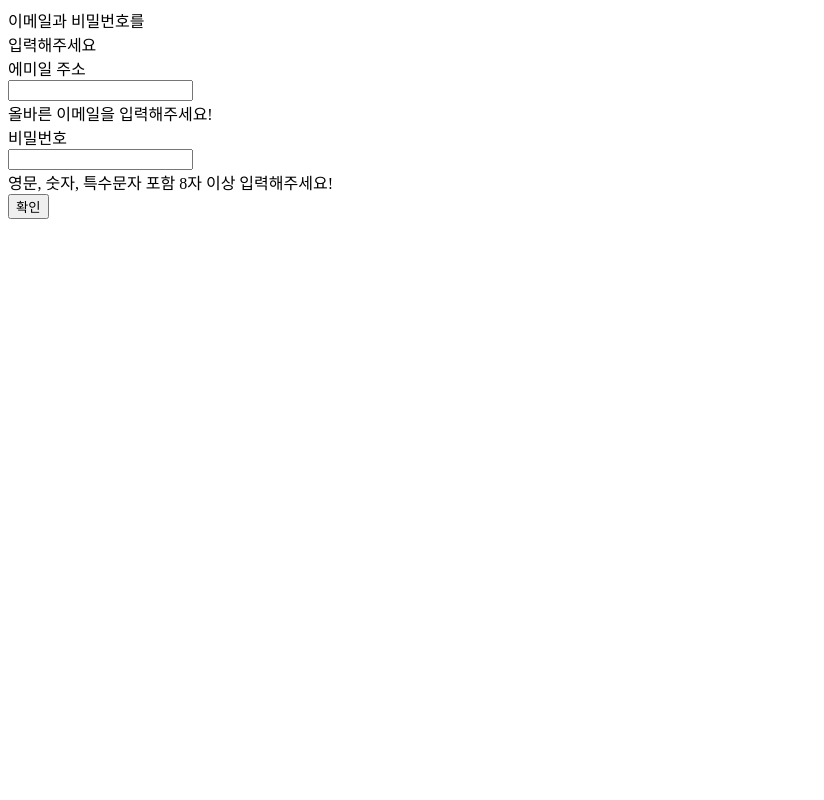
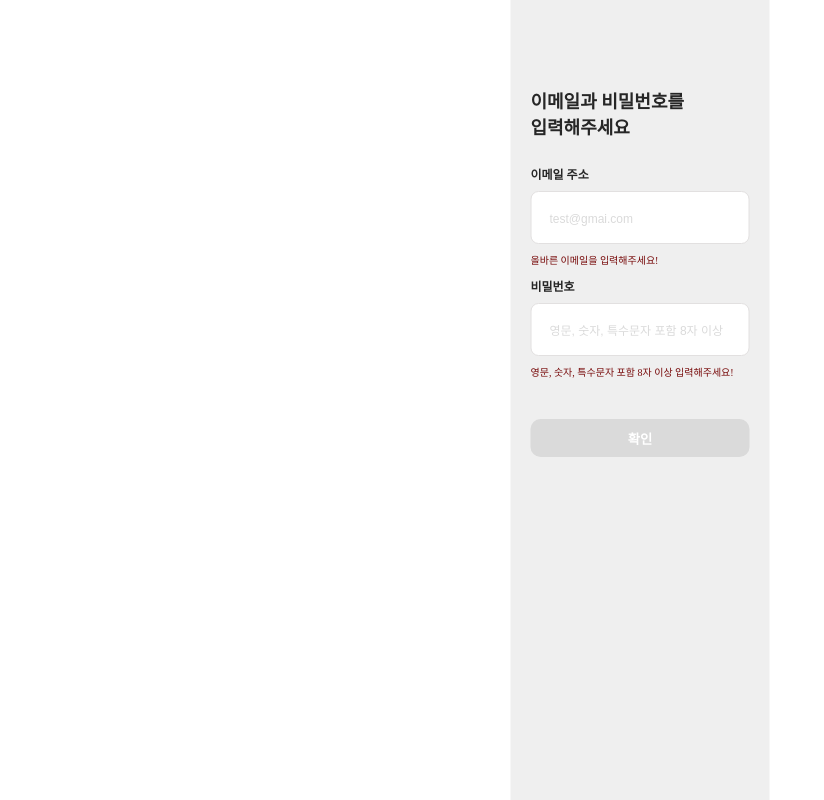
Before and after one commit to team-project-bulletin-board/front, a React (Create React App) app: page / in a window 1280 px wide. Shown: the whole page, without its empty margins (0-824 px from the left). Built offline with nearby package versions, Linux system fonts and the light colour scheme.

Commit message:
로그인 스타일링

```diff
--- a/src/App.css
+++ /dev/null
@@ -1,38 +0,0 @@
-.App {
-  text-align: center;
-}
-
-.App-logo {
-  height: 40vmin;
-  pointer-events: none;
-}
-
-@media (prefers-reduced-motion: no-preference) {
-  .App-logo {
-    animation: App-logo-spin infinite 20s linear;
-  }
-}
-
-.App-header {
-  background-color: #282c34;
-  min-height: 100vh;
-  display: flex;
-  flex-direction: column;
-  align-items: center;
-  justify-content: center;
-  font-size: calc(10px + 2vmin);
-  color: white;
-}
-
-.App-link {
-  color: #61dafb;
-}
-
-@keyframes App-logo-spin {
-  from {
-    transform: rotate(0deg);
-  }
-  to {
-    transform: rotate(360deg);
-  }
-}
--- a/src/App.js
+++ b/src/App.js
@@ -1,5 +1,5 @@
 import Login from "./Login";
-import './App.css';
+import './index.css';
 
 function App() {
   return (
--- a/src/Login.jsx
+++ b/src/Login.jsx
@@ -10,26 +10,29 @@
             </div>
 
             <div className="contentWrap">
-                <div className="inputTitle">에미일 주소</div>
+                <div className="inputTitle">이메일 주소</div>
                 <div className="inputWrap">
-                    <input className="input"/>
+                    <input className="input"
+                    placeholder="test@gmai.com" />
                 </div>
                 <div className="errorMessageWrap">
                     올바른 이메일을 입력해주세요!
                 </div>
-                <div className="inputTitle">비밀번호</div>
+                <div style={{ margintop: "26px" }} className="inputTitle">비밀번호</div>
                 <div className="inputWrap">
-                    <input className="input"/>
+                    <input className="input"
+                    placeholder="영문, 숫자, 특수문자 포함 8자 이상" />
+                    </div>
                     <div className="errorMessageWrap">
                         영문, 숫자, 특수문자 포함 8자 이상 입력해주세요!
                     </div>
                 </div>
                 <div>
-                    <button>
+                    <button disabled={true} className="bottomButton">
                         확인
                     </button>
                 </div>
             </div>
-        </div>
+
     )
 }
--- a/src/index.css
+++ b/src/index.css
@@ -0,0 +1,86 @@
+.page {
+    position: absolute;
+    top: 0;
+    bottom: 0;
+    max-width: 500px;
+    padding: 0 20px;
+
+    left: 50%;
+    transform: translate(-50%, 0);
+
+    background-color: #efefef;
+
+    overflow: hidden;
+
+    display: flex;
+    flex-direction: column;
+}
+
+.titleWrap {
+    margin-top: 87px;
+    font-size: 18px;
+    font-weight: 700;
+    color: #262626
+}
+
+.contentWrap {
+    margin-top: 26px;
+    /* flex: 1; */
+
+}
+
+.inputTitle {
+    font-size: 12px;
+    font-weight: 600;
+    color: #262626
+}
+
+.inputWrap {
+    display: flex;
+    border-radius: 8px;
+    padding: 16px;
+    margin-top: 8px;
+    background-color: white;
+    border: 1px solid #e2e0e0;
+}
+
+.inputWrap:focus-within {
+    border: 1px solid #9e30f4
+}
+
+.input {
+    width: 100%;
+    outline: none;
+    border: none;
+    height: 17px;
+    font-size: 14px;
+    font-weight: 400;
+}
+
+.input::placeholder {
+    color: #dadada;
+    font-size: 12px;
+}
+
+.errorMessageWrap {
+    margin: 8px 0 10px;
+    color: #780b0b;
+    font-size: 10px;
+}
+
+.bottomButton {
+    width: 100%;
+    height: 38px;
+    border: none;
+    font-weight: 700;
+    background-color: #bbe1ac;
+    margin-top: 30px;
+    border-radius: 10px;
+    color: white;
+    cursor: pointer;
+}
+
+.bottomButton:disabled {
+    background-color: #dadada ;
+    color: white;
+}
```
